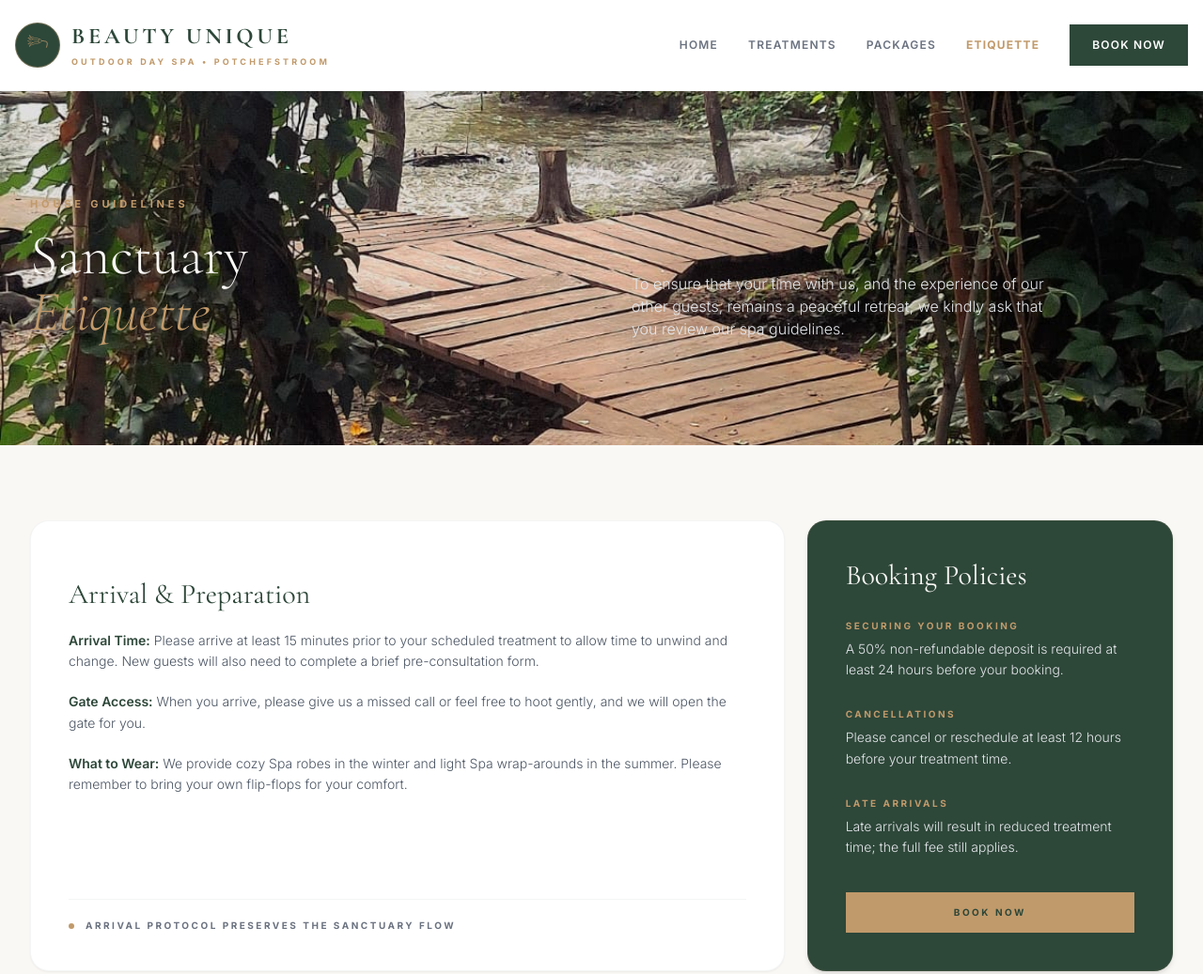
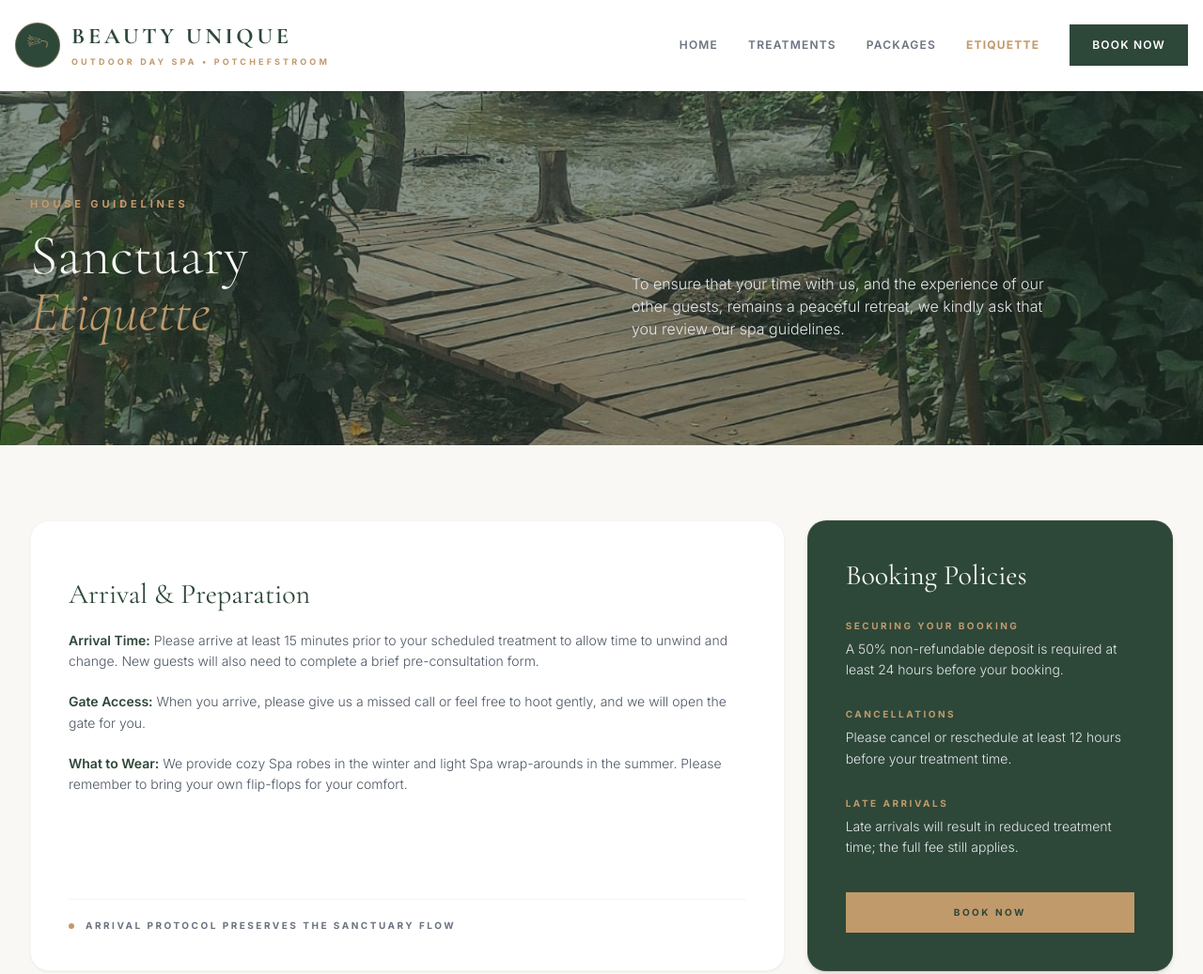
Before and after one commit to jvranneme37/Beauty-Unique-Outdoor-Day-Spa, a plain HTML site: page etiquette.html in a window 1280 px wide. Shown: the top 1037 px of the page at 94% size. Drawn offline with nearby package versions, Linux system fonts and the light colour scheme.

Commit message:
Update etiquette.html

```diff
--- a/etiquette.html
+++ b/etiquette.html
@@ -84,6 +84,7 @@
         <section class="bg-sage text-sand relative overflow-hidden">
             <img src="img/road2.jpeg"
                  alt="Wooden walkway winding through the riverside garden" class="absolute inset-0 w-full h-full object-cover" fetchpriority="high">
+            <div class="absolute inset-0 bg-sage/50"></div>
             <div class="relative z-10 max-w-7xl mx-auto px-4 sm:px-6 lg:px-8 py-20 sm:py-28 grid grid-cols-1 lg:grid-cols-2 gap-8 lg:gap-16 items-end">
                 <div class="space-y-4">
                     <span class="text-gold uppercase tracking-[0.35em] font-bold text-[11px] block">House Guidelines</span>
```
